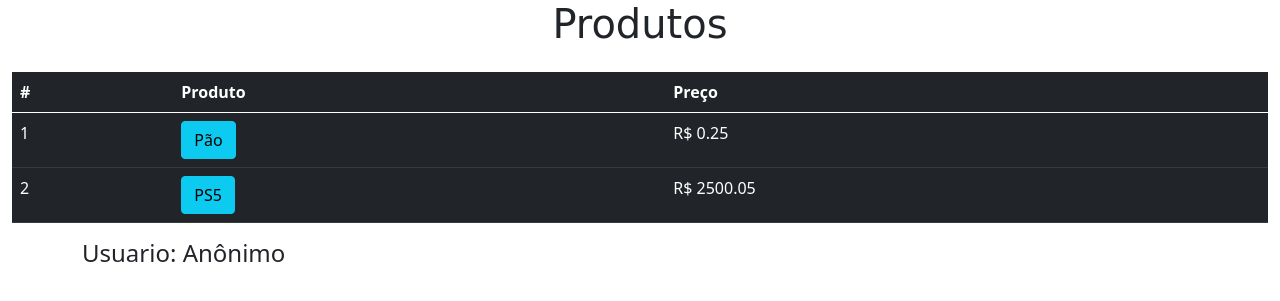
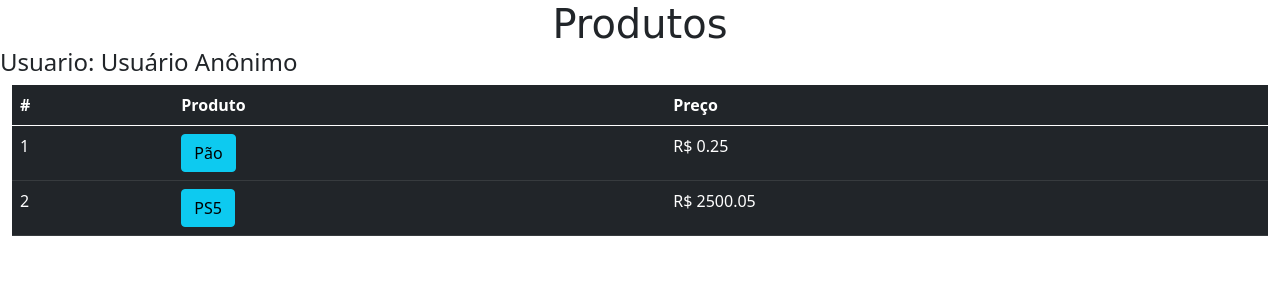
Before and after one commit to IvanSJr/MercadoDjango, a Django app: page / in a window 1280 px wide. Shown: the top 301 px of the page. Run offline with Django 3.2, Linux system fonts and the light colour scheme; data comes from the database, SQL or seed files in the repository; both versions use the stored data as it was after the commit; some libraries are stand-ins or nearby versions.

Commit message:
Revert "Adicionando load static no arquivo 500.html e fazendo uma alteração para mostrar qual usúario está logado."
This reverts commit be81b1f1464bd6f389a492ad9d25fb71509191fe.

```diff
--- a/main/templates/500.html
+++ b/main/templates/500.html
@@ -1,4 +1,3 @@
-{% load static %}
 <!DOCTYPE html>
 <html lang="en">
 <head>
--- a/main/templates/index.html
+++ b/main/templates/index.html
@@ -10,7 +10,8 @@
 <body>
     {% csrf_token %}
     <h1 align="center">Produtos</h1>
-    <div class="container-fluid mt-4">
+    <h4>Usuario: {{ verifica_logado }}</h4>
+    <div class="container-fluid">
         <table class="table table-dark">
             <thead>
                 <th scope="col">#</th>
@@ -28,9 +29,6 @@
             </tbody>
         </table>
     </div>
-    <div class="container" align="left">
-        <h4>Usuario: {{ verifica_logado }}</h4>
-    </div>
     <script src="{% static 'bootstrap.min.js' %}"></scriptsrc>
 </body>
 </html>
--- a/main/views.py
+++ b/main/views.py
@@ -4,14 +4,13 @@ from django.shortcuts import get_object_or_404
 from django.http import HttpResponse
 from django.template import loader
 
-
 def index(request):
     produto = Produto.objects.all()
 
     if str(request.user) == 'AnonymousUser':
-        usuario = 'Anônimo'
+        usuario = 'Usuário Anônimo'
     else:
-        usuario = f'{str(request.user.first_name)} {str(request.user.last_name)} logado'
+        usuario = f'{request.user.first_name} Logado'
     context = {
         'curso': 'Programação web com Django-Framework',
         'verifica_logado': usuario,
```
Also changed, not shown: db.sqlite3.
